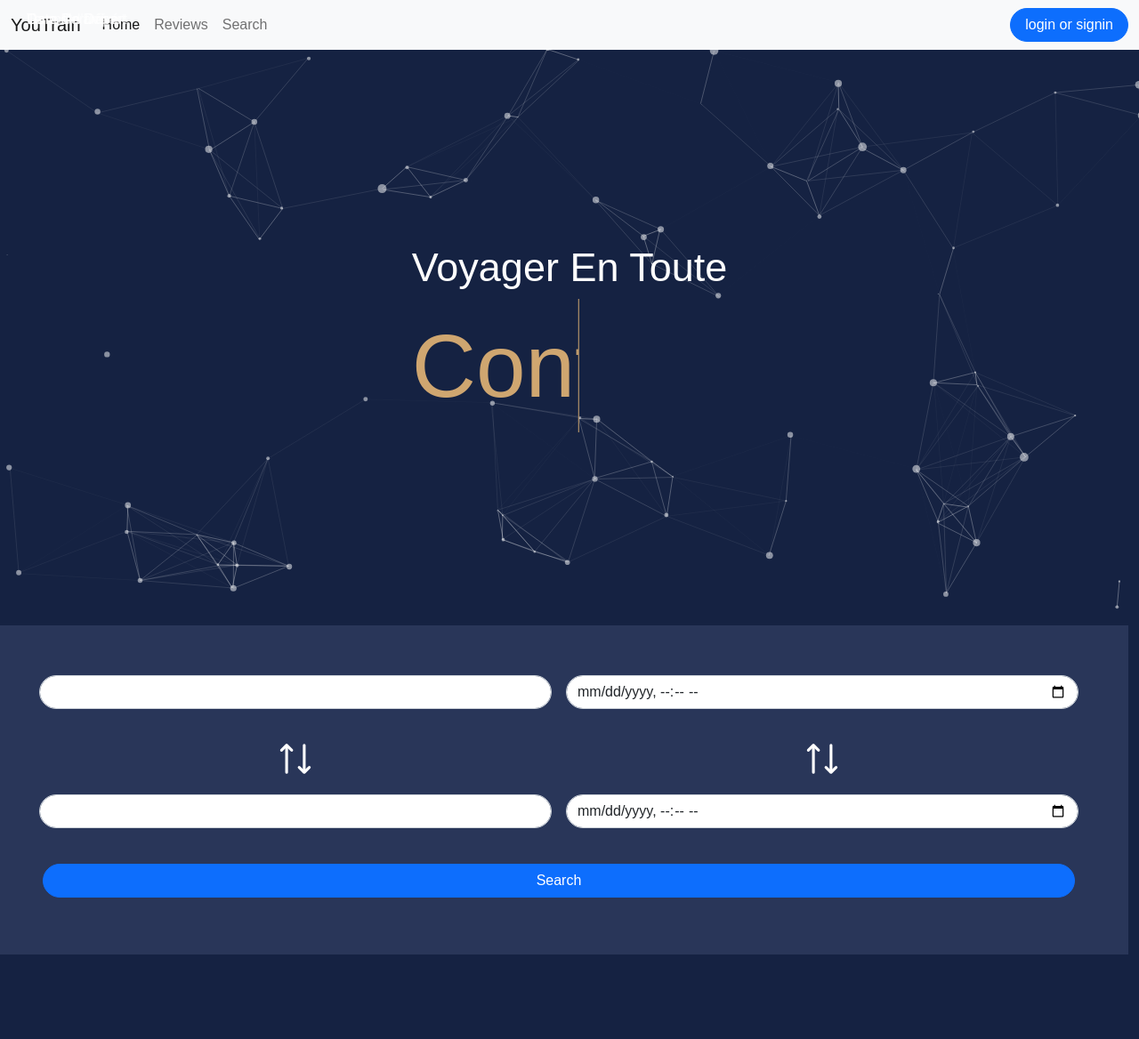
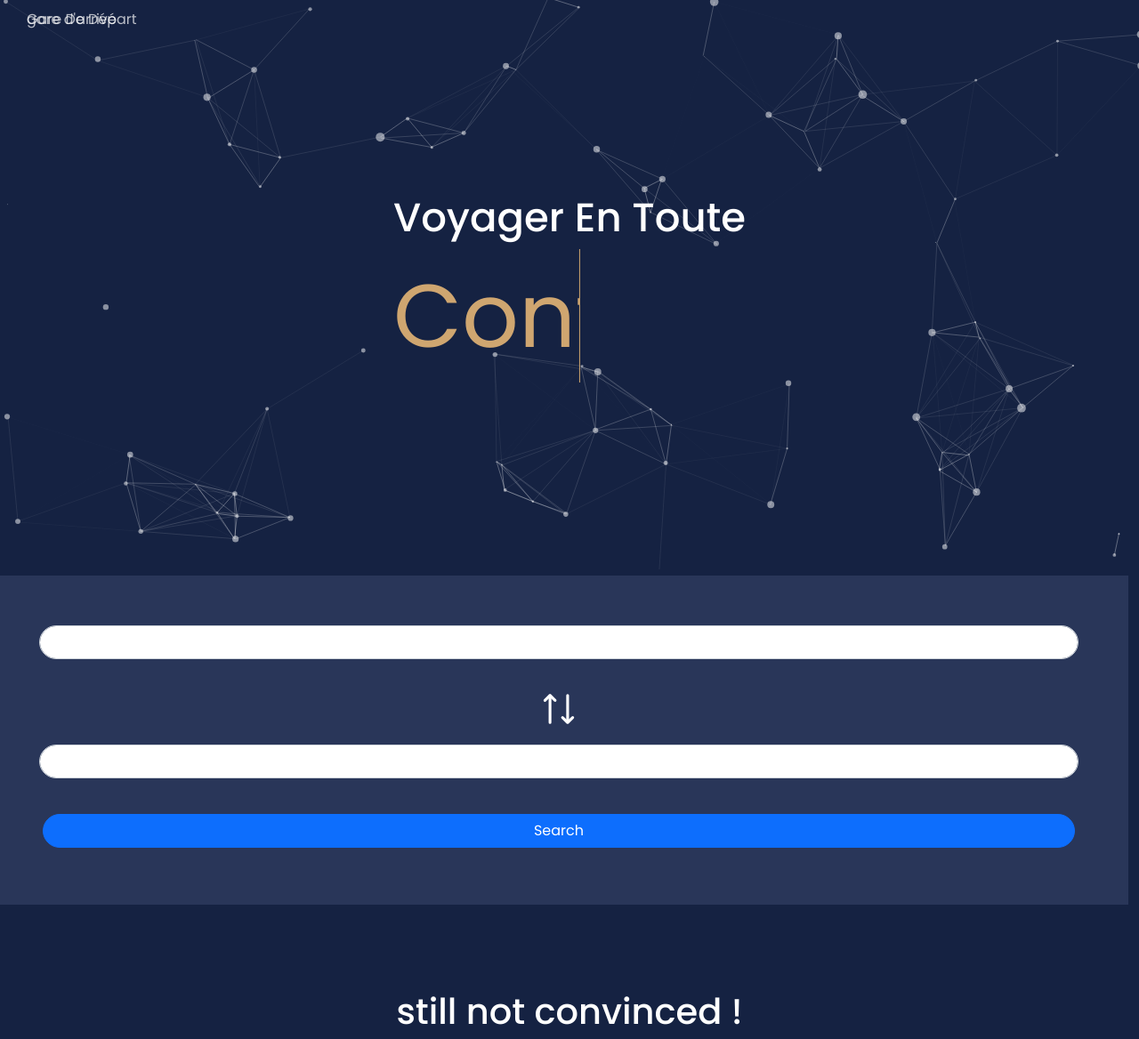
Before and after one commit to elhathoute/YouTrain, a PHP site: page /Projet/header.php in a window 1280 px wide. Shown: the top 1168 px of the page at 89% size. Run offline with PHP 8.4, Linux system fonts and the light colour scheme; some libraries are stand-ins or nearby versions.

Commit message:
adding files

```diff
--- a/Projet/footer.php
+++ b/Projet/footer.php
@@ -1,20 +1,3 @@
-<!DOCTYPE html>
-<html lang="en">
-
-<head>
-    <meta charset="UTF-8" />
-    <meta http-equiv="X-UA-Compatible" content="IE=edge" />
-    <meta name="viewport" content="width=device-width, initial-scale=1.0" />
-    <title>Résultats de votre recherche disponibiltés des Trains</title>
-    <!-- CSS only -->
-    <link href="https://cdn.jsdelivr.net/npm/bootstrap@5.2.3/dist/css/bootstrap.min.css" rel="stylesheet" integrity="sha384-rbsA2VBKQhggwzxH7pPCaAqO46MgnOM80zW1RWuH61DGLwZJEdK2Kadq2F9CUG65" crossorigin="anonymous" />
-    <link href="https://fonts.googleapis.com/css2?family=Material+Symbols+Outlined" rel="stylesheet" />
-    <link rel="stylesheet" href="https://cdn.jsdelivr.net/npm/bootstrap-icons@1.3.0/font/bootstrap-icons.css" />
-    <link href="https://unpkg.com/boxicons@2.1.4/css/boxicons.min.css" rel="stylesheet" />
-
-    <link rel="stylesheet" href="./result.css" />
-</head>
-<body style="background-color: rgb(242, 244, 247)">
 <footer style="background-color: rgb(188, 206, 248);">
         <div class="container mt-5 pt-5">
             <div class="d-flex flex-nowrap justify-content-center">
@@ -49,7 +32,3 @@
 
         </div>
     </footer>
-</body>
-<!-- JavaScript Bundle with Popper -->
-<script src="https://cdn.jsdelivr.net/npm/bootstrap@5.2.3/dist/js/bootstrap.bundle.min.js " integrity="sha384-kenU1KFdBIe4zVF0s0G1M5b4hcpxyD9F7jL+jjXkk+Q2h455rYXK/7HAuoJl+0I4 " crossorigin="anonymous "></script>
-</html>
--- a/Projet/header.php
+++ b/Projet/header.php
@@ -14,34 +14,20 @@
     <link href="https://cdn.jsdelivr.net/npm/bootstrap@5.0.2/dist/css/bootstrap.min.css" rel="stylesheet" integrity="sha384-EVSTQN3/azprG1Anm3QDgpJLIm9Nao0Yz1ztcQTwFspd3yD65VohhpuuCOmLASjC" crossorigin="anonymous">
     <link rel="stylesheet" href="headerstyle.css">
     <link rel="stylesheet" href="style.css">
+    <link href="https://cdn.jsdelivr.net/npm/bootstrap@5.2.3/dist/css/bootstrap.min.css" rel="stylesheet" integrity="sha384-rbsA2VBKQhggwzxH7pPCaAqO46MgnOM80zW1RWuH61DGLwZJEdK2Kadq2F9CUG65" crossorigin="anonymous" />
+    <link href="https://fonts.googleapis.com/css2?family=Material+Symbols+Outlined" rel="stylesheet" />
+    <link rel="stylesheet" href="https://cdn.jsdelivr.net/npm/bootstrap-icons@1.3.0/font/bootstrap-icons.css" />
+    <link href="https://unpkg.com/boxicons@2.1.4/css/boxicons.min.css" rel="stylesheet" />
+
+    <link rel="stylesheet" href="./result.css" />
     <title>Document</title>
 </head>
 <body style="background-color:#152242;">
-<nav class="navbar navbar-expand-lg navbar-light bg-light d-flex align-items-center">
-  <div class="container-fluid">
-    <a class="navbar-brand" href="#">YouTrain</a>
-    <button class="navbar-toggler" type="button" style="color: #0008C1;" data-bs-toggle="collapse" data-bs-target="#navbarText" aria-controls="navbarText" aria-expanded="false" aria-label="Toggle navigation">
-      <span class="navbar-toggler-icon"></span>
-    </button>
-    <div class="collapse navbar-collapse" id="navbarText">
-      <ul class="navbar-nav me-auto mb-2 mb-lg-0">
-        <li class="nav-item">
-          <a class="nav-link active" aria-current="page" href="#">Home</a>
-        </li>
-        <li class="nav-item">
-          <a class="nav-link" href="#">Reviews</a>
-        </li>
-        <li class="nav-item">
-          <a class="nav-link" href="#">Search</a>
-        </li>
-      </ul>
-      <span class="navbar-text p-0">
-        <a class="btn btn-primary text-white rounded-pill px-3" href="signin.php">login or signin</a>
-      </span>
-    </div>
-  </div>
-</nav>
+<?php
 
+// include_once('navbar.php');
+
+?>
 <!-- hero section   -->
 <div id="particles-js" class="position-relative">
   <div class="position-absolute" style="top: 50%; left: 50%; transform: translate(-50%, -50%);">
@@ -63,30 +49,18 @@
 
 <!-- search section -->
 <form action="" method="post" class="w-100 row p-5" style="background-color: #293659;">
-    <div class="mb-3 p-2 col-6 d-flex flex-column align-items-center">
+    <div class="mb-3 p-2 col-12 d-flex flex-column align-items-center">
   <label for="exampleFormControlInput1" class="form-label text-white">Gare De Départ</label>
 <input type="text" class="form-control rounded-pill" id="gared">
 </div>
-<div class="mb-3 p-2 col-6 d-flex flex-column align-items-center">
-  <label for="" class="form-label text-white">Date De Départ</label>
-<input type="datetime-local" class="form-control rounded-pill" id="tempsd">
-</div>
-<div class="col-6 d-flex flex-column align-items-center">
+<div class="col-12 d-flex flex-column align-items-center">
 <button class="btn shadow-none bg-transparent" type="button" onclick="switchgare()">
   <img src="asset/arrow.svg" style="height: 50px;width:auto">
 </button>
 </div>
-<div class="col-6 d-flex flex-column align-items-center">
-<button class="btn shadow-none bg-transparent" type="button" onclick="switchtime()">
-  <img src="asset/arrow.svg" style="height: 50px;width:auto">
-</button></div>
-<div class="mb-3 p-2 col-6 d-flex flex-column align-items-center">
-  <label for="" class="form-label text-white">Date d'arrivé</label>
+<div class="mb-3 p-2 col-12 d-flex flex-column align-items-center">
+  <label for="" class="form-label text-white">gare d'arrivé</label>
   <input type="text" class="form-control rounded-pill" id="garea">
-</div>
-<div class="mb-3 p-2 col-6 d-flex flex-column align-items-center">
-  <label for="" class="form-label text-white ">Temps d'arrivé</label>
-  <input type="datetime-local" class="form-control rounded-pill" id="tempsa">
 </div>
 <div class="my-3  d-flex flex-column align-items-center">
 <button type="submit" class="w-100 rounded-pill btn btn-primary">Search</button>
@@ -247,7 +221,11 @@
 
     </div>
 
+<?php
 
+include_once('footer.php');
+
+?>
 </body>
 </html>
 <script src="https://cdn.jsdelivr.net/npm/bootstrap@5.0.2/dist/js/bootstrap.bundle.min.js" integrity="sha384-MrcW6ZMFYlzcLA8Nl+NtUVF0sA7MsXsP1UyJoMp4YLEuNSfAP+JcXn/tWtIaxVXM" crossorigin="anonymous"></script>
@@ -262,7 +240,7 @@
     signinform.classList.toggle("active");
   }
     window.addEventListener("scroll", (event) => {
-    va.classList.remove("active");
+    // va.classList.remove("active");
     signinform.classList.remove("active");
     let scroll = this.scrollY;
     if(scroll!=0){
```
Also changed, not shown: Projet/navbar.php (+30 -1 lines), 1 other file.
